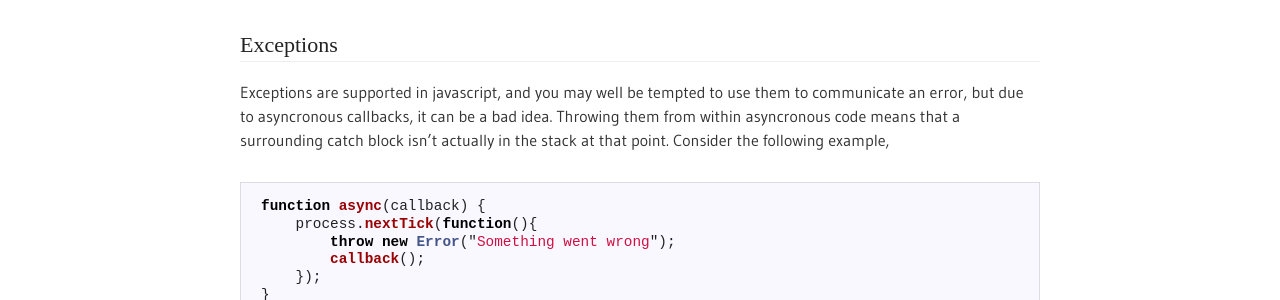
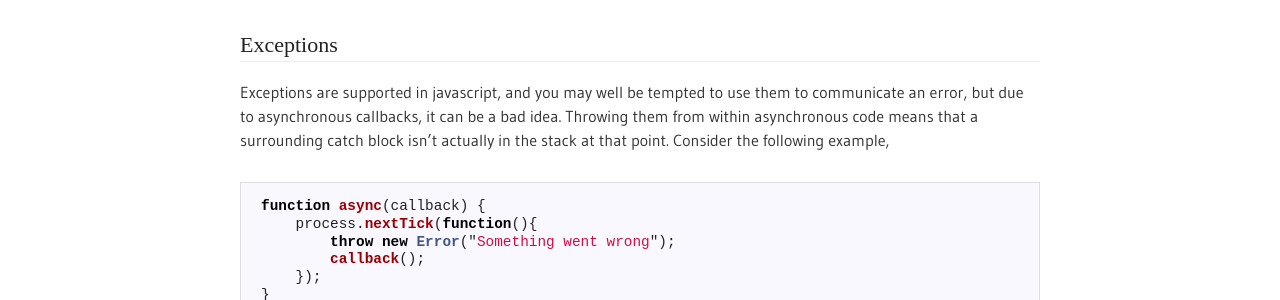
Before and after one commit to snmaynard/snmaynard.github.com, a Jekyll site: the page built from _posts/2012-12-21-node-error-handling.markdown, in a window 1280 px wide and 900 px high. Shown: the part 336-636 px from the top of the window. Built offline with Jekyll 4.4.1, drawn with Linux system fonts in a browser that asks for light colours; nearby versions of some CDN libraries; some web fonts are replaced; comment, search, counter and statistics services are not loaded.

Commit message:
Spelling

```diff
--- a/_posts/2012-12-21-node-error-handling.markdown
+++ b/_posts/2012-12-21-node-error-handling.markdown
@@ -7,7 +7,7 @@ We use node.js at [Bugsnag](https://bugsnag.com) and also support error tracking
 
 ## Exceptions
 
-Exceptions are supported in javascript, and you may well be tempted to use them to communicate an error, but due to asyncronous callbacks, it can be a bad idea. Throwing them from within asyncronous code means that a surrounding catch block isn't actually in the stack at that point. Consider the following example,
+Exceptions are supported in javascript, and you may well be tempted to use them to communicate an error, but due to asynchronous callbacks, it can be a bad idea. Throwing them from within asynchronous code means that a surrounding catch block isn't actually in the stack at that point. Consider the following example,
 
 {% highlight javascript %}function async(callback) {
     process.nextTick(function(){
```
